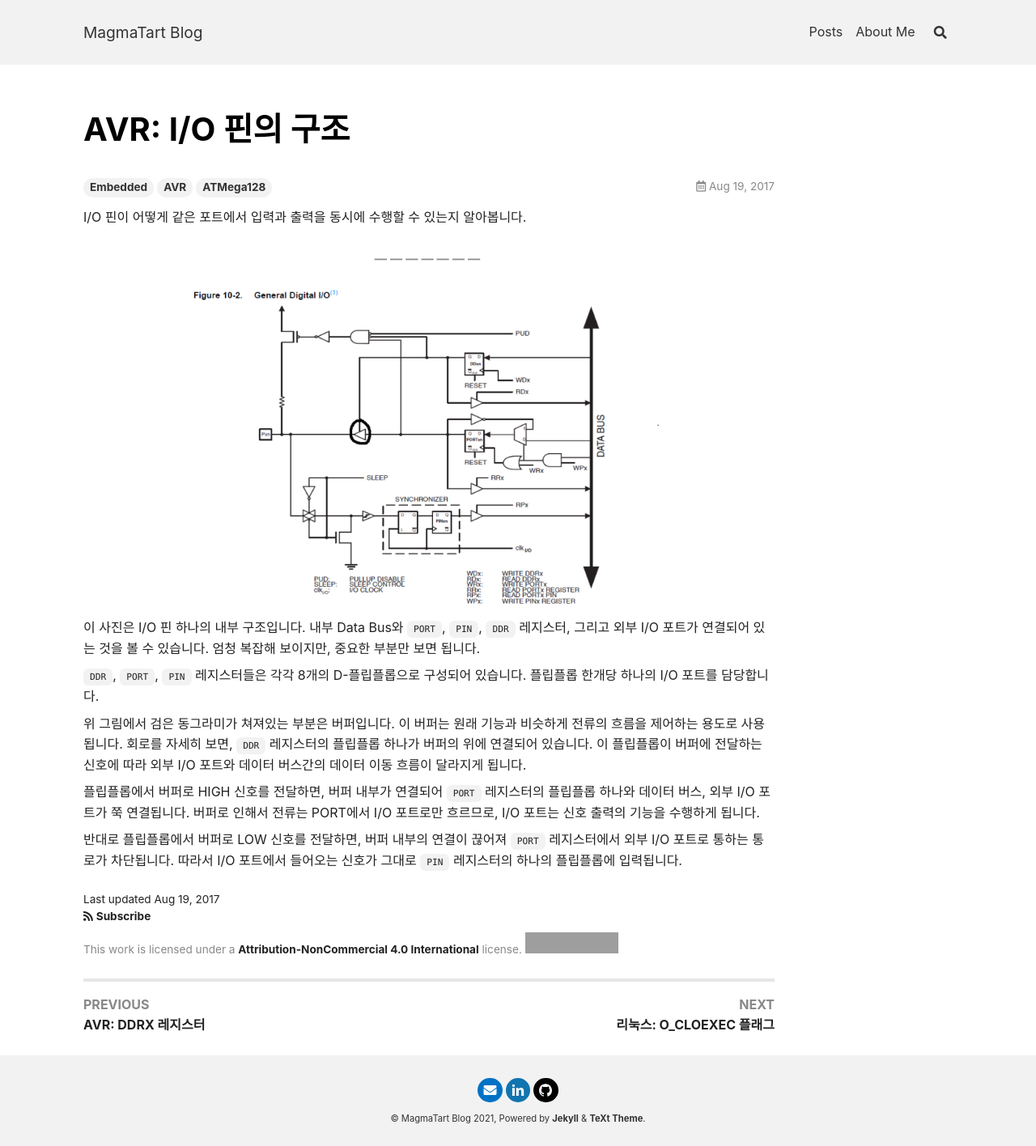
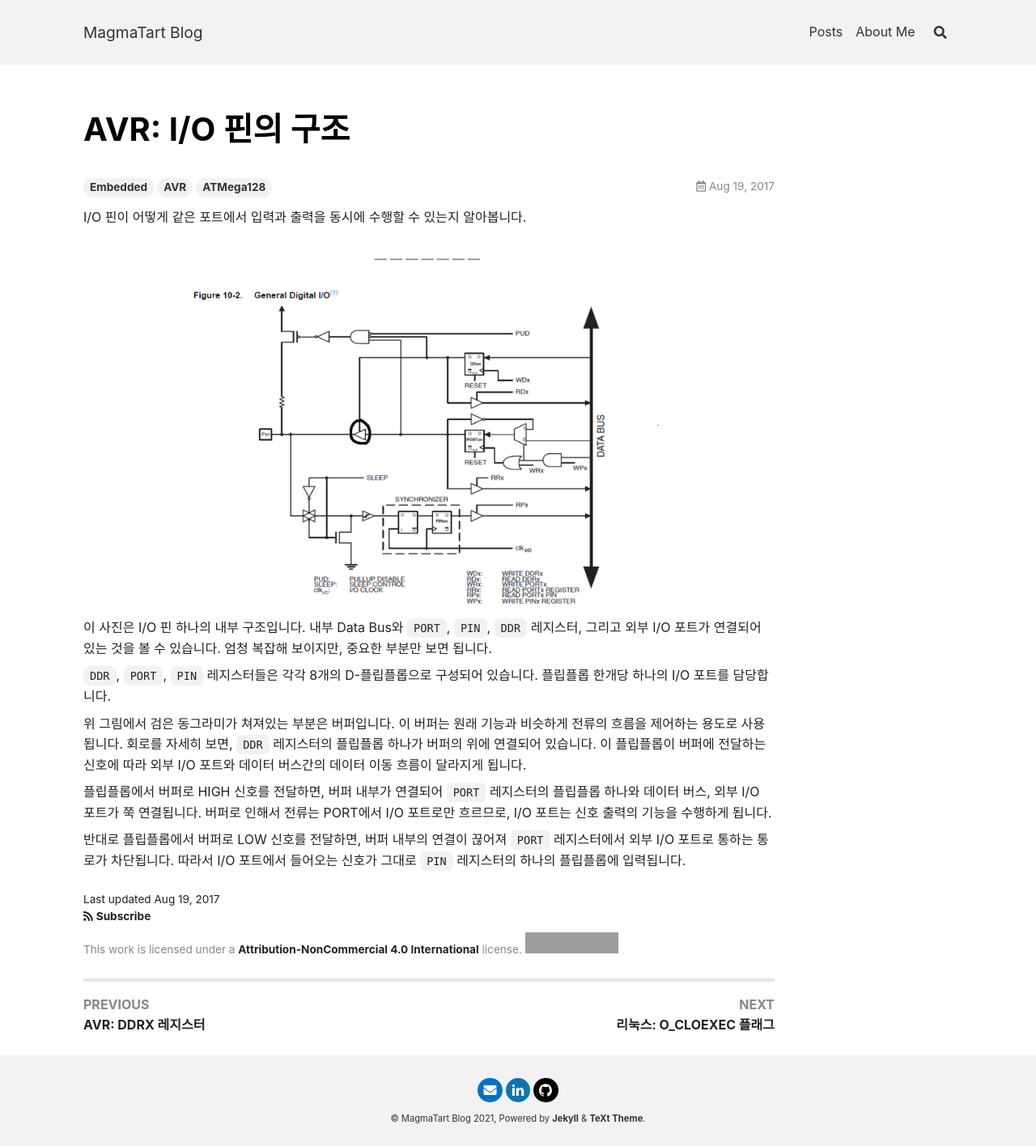
Before and after one commit to MagmaTart/magmatart.github.io, a Jekyll site: the page built from _posts/2017-08-19-25-avr-io.md, in a window 1280 px wide. Shown: the whole page at 81% size. Built offline with Jekyll 4.4.1, drawn with Linux system fonts in a browser that asks for light colours; nearby versions of some CDN libraries; comment, search, counter and statistics services are not loaded; grey boxes are pictures that could not be loaded.

Commit message:
Increase code block font size

```diff
--- a/_sass/common/_reset.scss
+++ b/_sass/common/_reset.scss
@@ -137,7 +137,7 @@
 }
 
 code {
-  font-size: map-get($base, font-size-xs);
+  font-size: map-get($base, font-size-sm);
   line-height: map-get($base, line-height-sm);
 }
 
```
